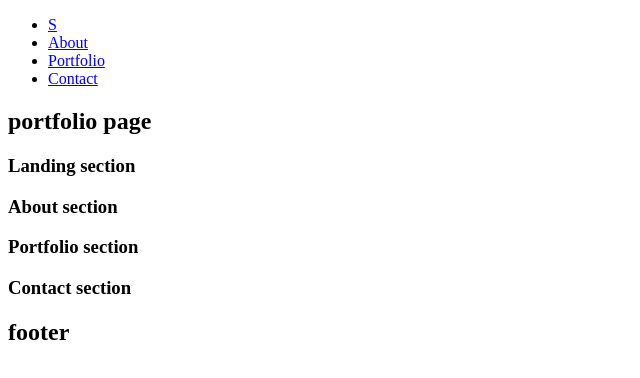
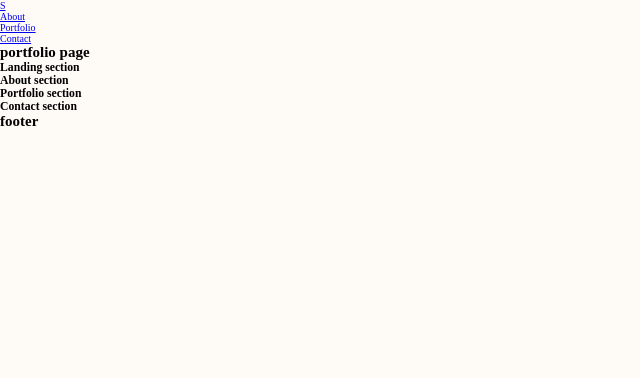
Before and after one commit to saraavvi/portfolio, a Vue app: page / in a window 1280 px wide. Shown: the top 378 px of the page, without its empty margins (0-640 px from the left). Built offline with nearby package versions, Linux system fonts and the light colour scheme.

Commit message:
:lipstick: add color palette and general style rules

```diff
--- a/src/App.vue
+++ b/src/App.vue
@@ -17,3 +17,17 @@ export default {
   }
 }
 </script>
+
+<style lang="scss">
+  * {
+    margin: 0;
+    padding: 0;
+    box-sizing: border-box;
+  }
+  html {
+    font-size: 62.5%;
+  }
+  body {
+    background-color: $color-background;
+  }
+</style>
--- a/src/assets/_shared.scss
+++ b/src/assets/_shared.scss
@@ -0,0 +1,5 @@
+$color-background: #fefaf6;
+$color-primary: #ffeaee;
+$color-secondary: #dacdff;
+$color-pop-sunny: #ffeec4;
+$color-pop-night: #142c69;
```
